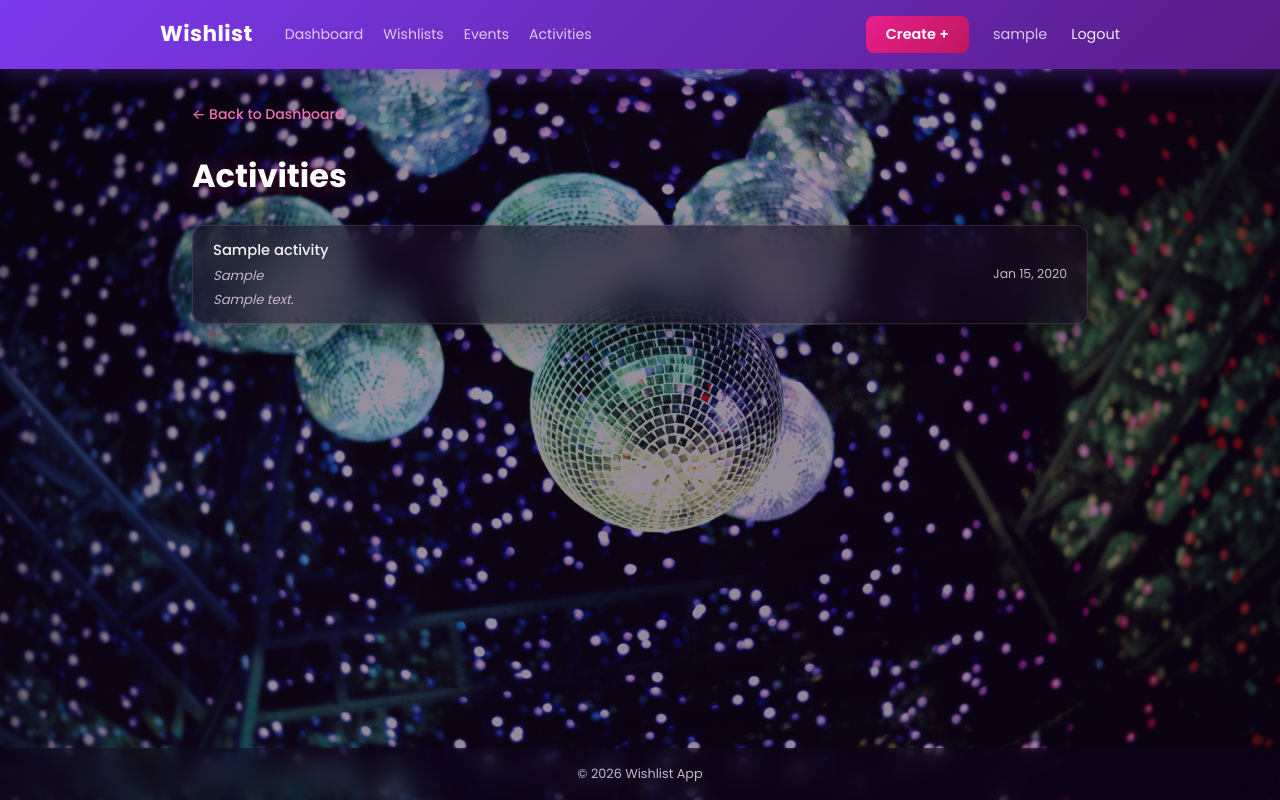
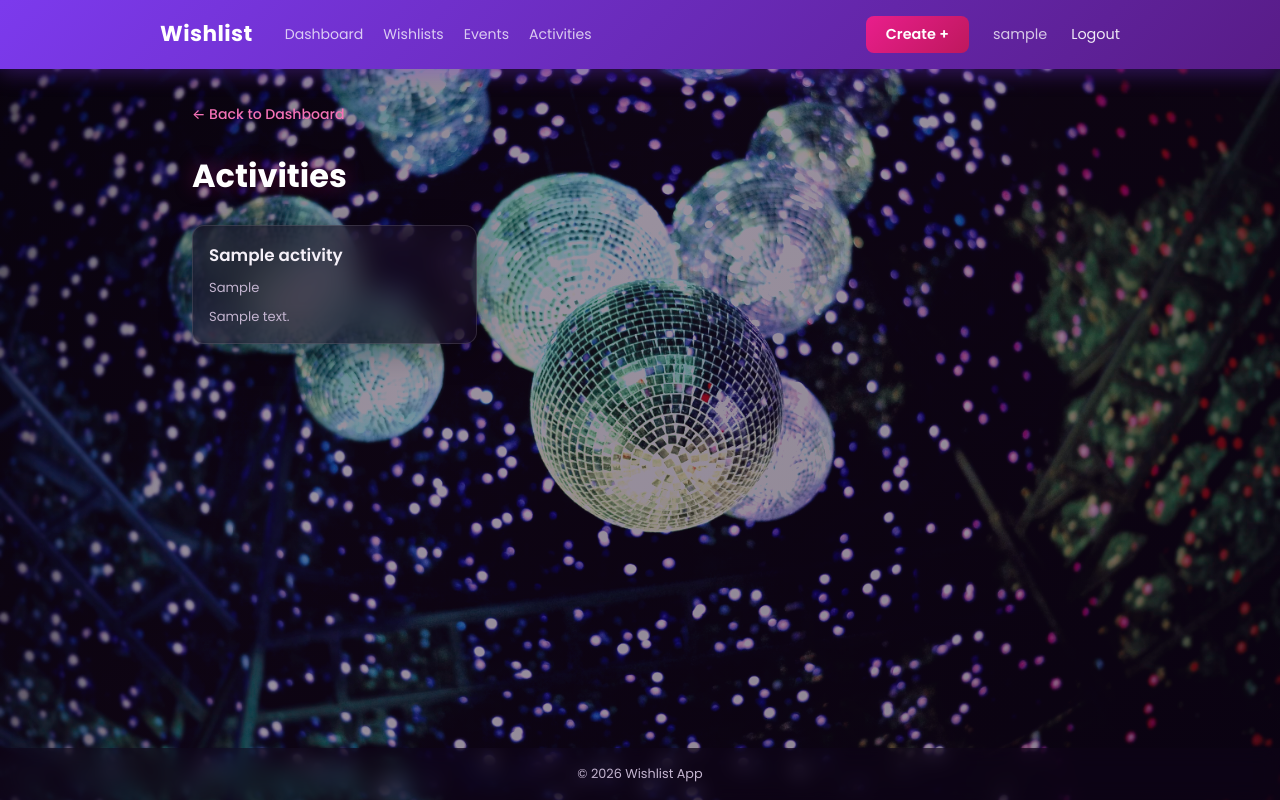
Before and after one commit to dianestephani/wishlist, a Django app: page /activities/ in a window 1280 px wide. Run offline with Django 5.2, Linux system fonts and the light colour scheme; a user stored in the database is signed in; tables that the repository leaves empty hold one stand-in row (values such as "Sample post").

Commit message:
ux/ui updates to populate dashboard sections

```diff
--- a/static/css/style.css
+++ b/static/css/style.css
@@ -523,6 +523,23 @@ strong {
     font-weight: 500;
 }
 
+.card-clickable {
+    text-decoration: none;
+    color: inherit;
+    cursor: pointer;
+}
+
+.card-date {
+    font-size: 0.88rem;
+    font-weight: 500;
+    color: var(--pink-light);
+}
+
+.card-sub {
+    font-size: 0.82rem;
+    color: var(--text-muted);
+}
+
 .card-link {
     display: inline-block;
     margin-top: auto;
@@ -982,6 +999,21 @@ strong {
     color: var(--text);
 }
 
+.dashboard-card-item-details {
+    display: flex;
+    flex-direction: column;
+    gap: 0.1rem;
+    min-width: 0;
+}
+
+.dashboard-card-item-sub {
+    font-size: 0.72rem;
+    color: var(--text-muted);
+    white-space: nowrap;
+    overflow: hidden;
+    text-overflow: ellipsis;
+}
+
 .dashboard-card-item-date {
     font-size: 0.75rem;
     color: var(--text-muted);
--- a/templates/wishlist/activities.html
+++ b/templates/wishlist/activities.html
@@ -9,19 +9,18 @@
 </div>
 
 {% if activities %}
-    <div class="dashboard-list">
+    <div class="card-grid">
         {% for activity in activities %}
-            <div class="dashboard-list-item">
-                <div class="dashboard-list-content">
-                    <span class="dashboard-list-title">{{ activity.title }}</span>
+            <div class="card">
+                <div class="card-body">
+                    <h2 class="card-title">{{ activity.title }}</h2>
                     {% if activity.location %}
-                        <span class="dashboard-list-message">{{ activity.location }}</span>
+                        <p class="card-sub">{{ activity.location }}</p>
                     {% endif %}
                     {% if activity.notes %}
-                        <span class="dashboard-list-message">{{ activity.notes }}</span>
+                        <p class="card-sub">{{ activity.notes }}</p>
                     {% endif %}
                 </div>
-                <span class="dashboard-list-date">{{ activity.created_at|date:"M d, Y" }}</span>
             </div>
         {% endfor %}
     </div>
```
Also changed, not shown: templates/wishlist/dashboard.html (+15 -2 lines), templates/wishlist/events.html (+9 -6 lines), 2 other files.
